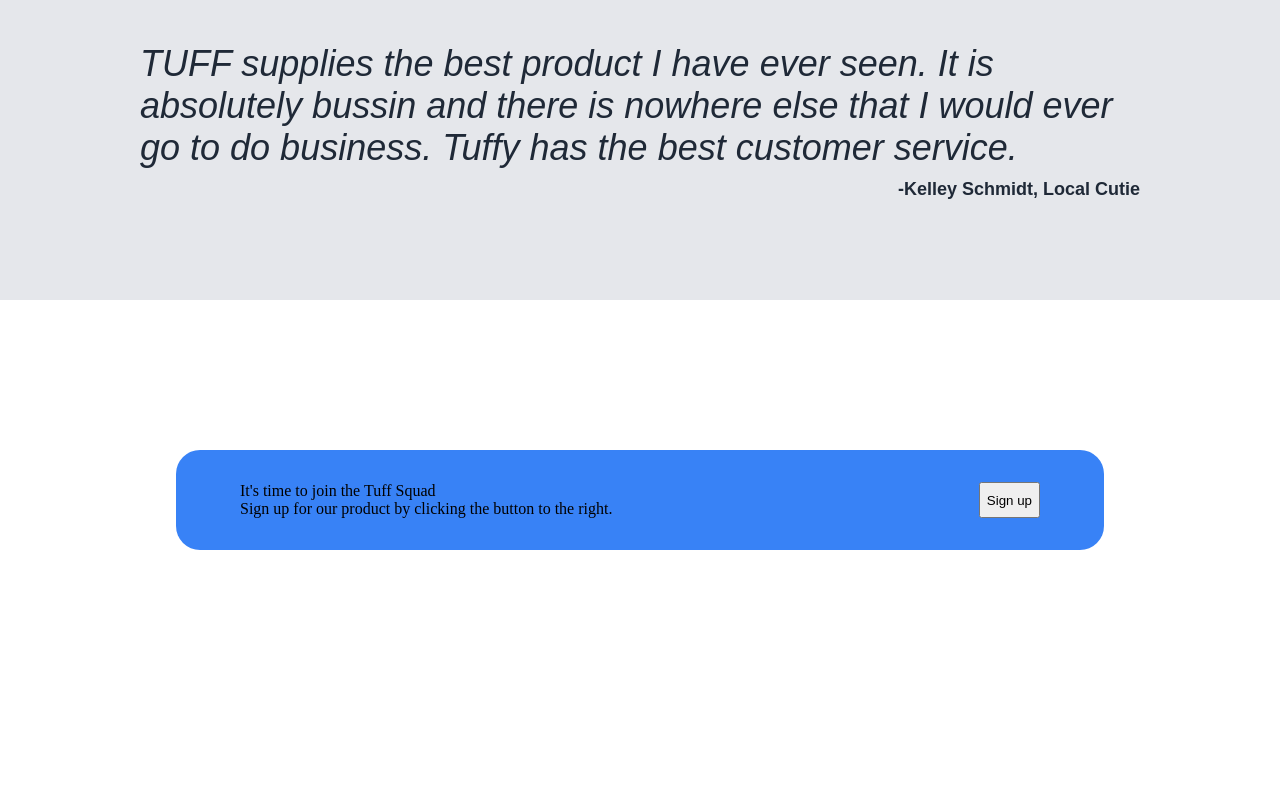
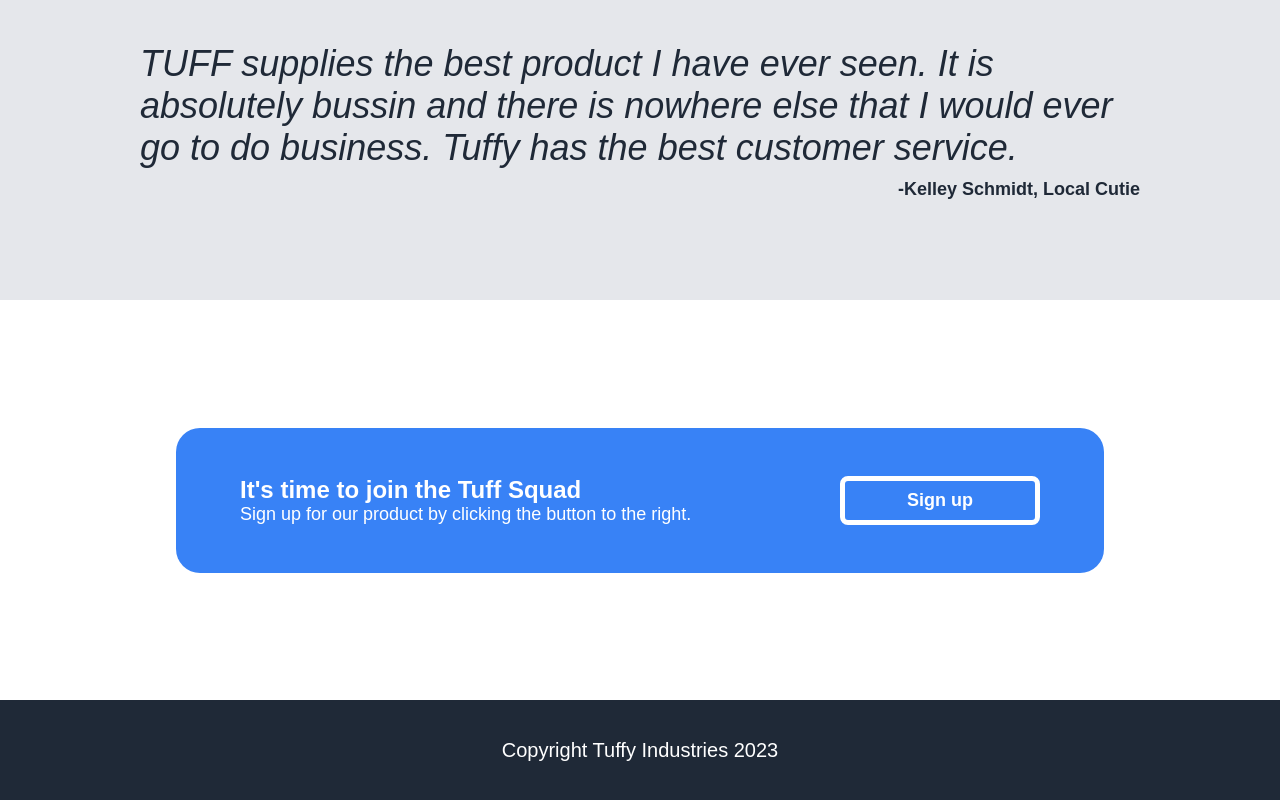
Before and after one commit to ibradam1/LandingPageProject, a plain HTML site: page index.html in a window 1280 px wide. Shown: the part 1326-2126 px from the top of the page. Before the commit the page ends 2026 px from the top, so only its background shows below. Drawn offline with Linux system fonts and the light colour scheme.

Commit message:
Finish content and footer.

```diff
--- a/index.html
+++ b/index.html
@@ -100,6 +100,10 @@
 
         </div>
 
+        <div class="footer">
+            Copyright Tuffy Industries 2023
+        </div>
+
 
 
 
--- a/style.css
+++ b/style.css
@@ -174,11 +174,48 @@ body{
     display: flex;
     flex: 0 1 800px;
     justify-content: space-between;
-    padding: 32px 64px;
+    padding: 48px 64px;
     border-radius: 24px;
 
 }
 
 .callbox > * {
-    fle
+
 }
+
+.calltitle {
+    color: white;
+    font-size: 24px;
+    font-weight: 700;
+    font-family: arial;
+}
+
+.calltext {
+    color: white;
+    font-size: 18px;
+    font-weight: 100;
+    font-family: arial;
+}
+
+.callbox > button {
+    border-radius: 8px;
+    width: 200px;
+    border: 5px solid white;
+    background-color: #3882F6;
+    color: white;
+    font-size: 18px;
+    font-weight: 700;
+    margin-left: 24px;
+}
+
+.footer {
+    background-color:#1F2937;
+    display: flex;
+    justify-content: center;
+    align-items: center;
+    height: 100px;
+    color: white;
+    font-size: 20px;
+    font-weight: 500;
+    font-family: arial;
+}
```
